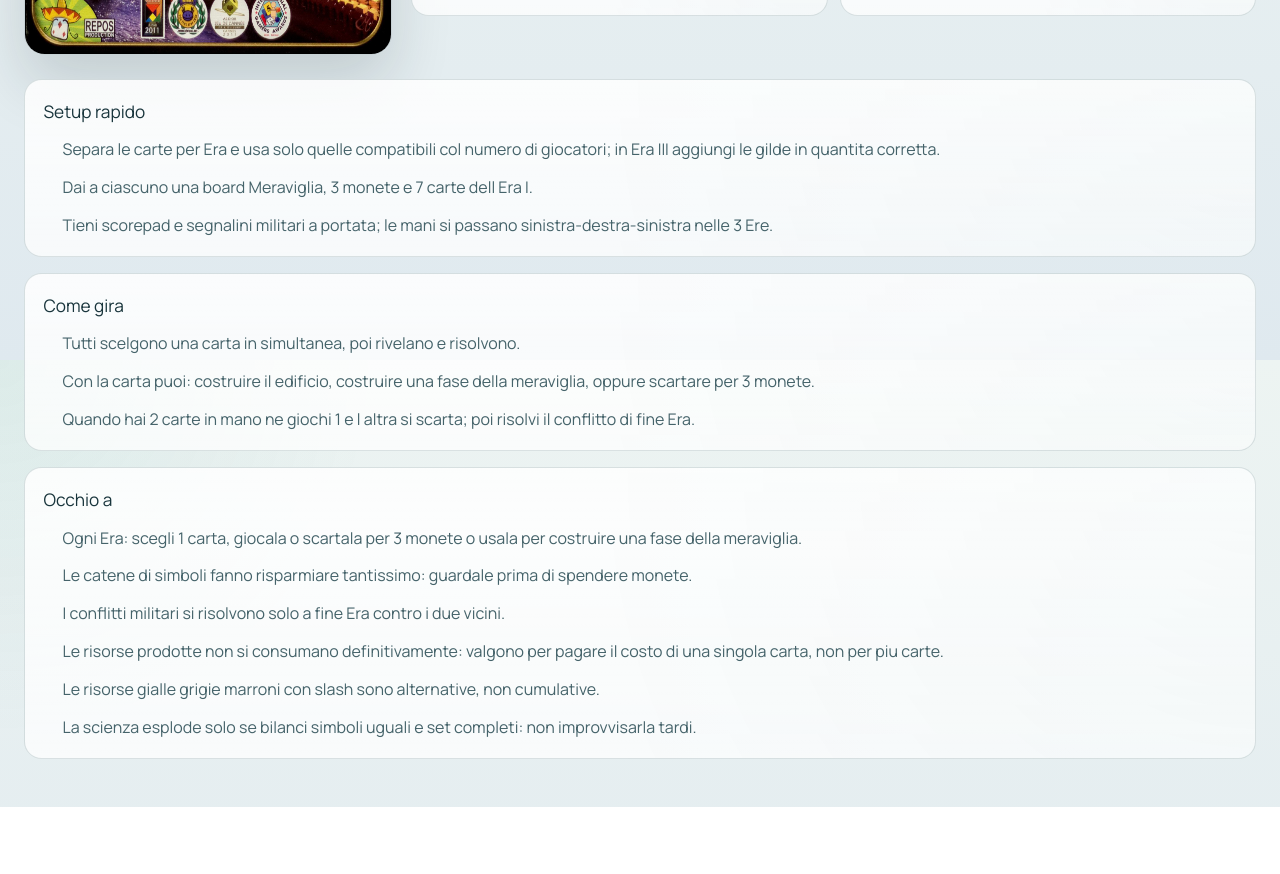
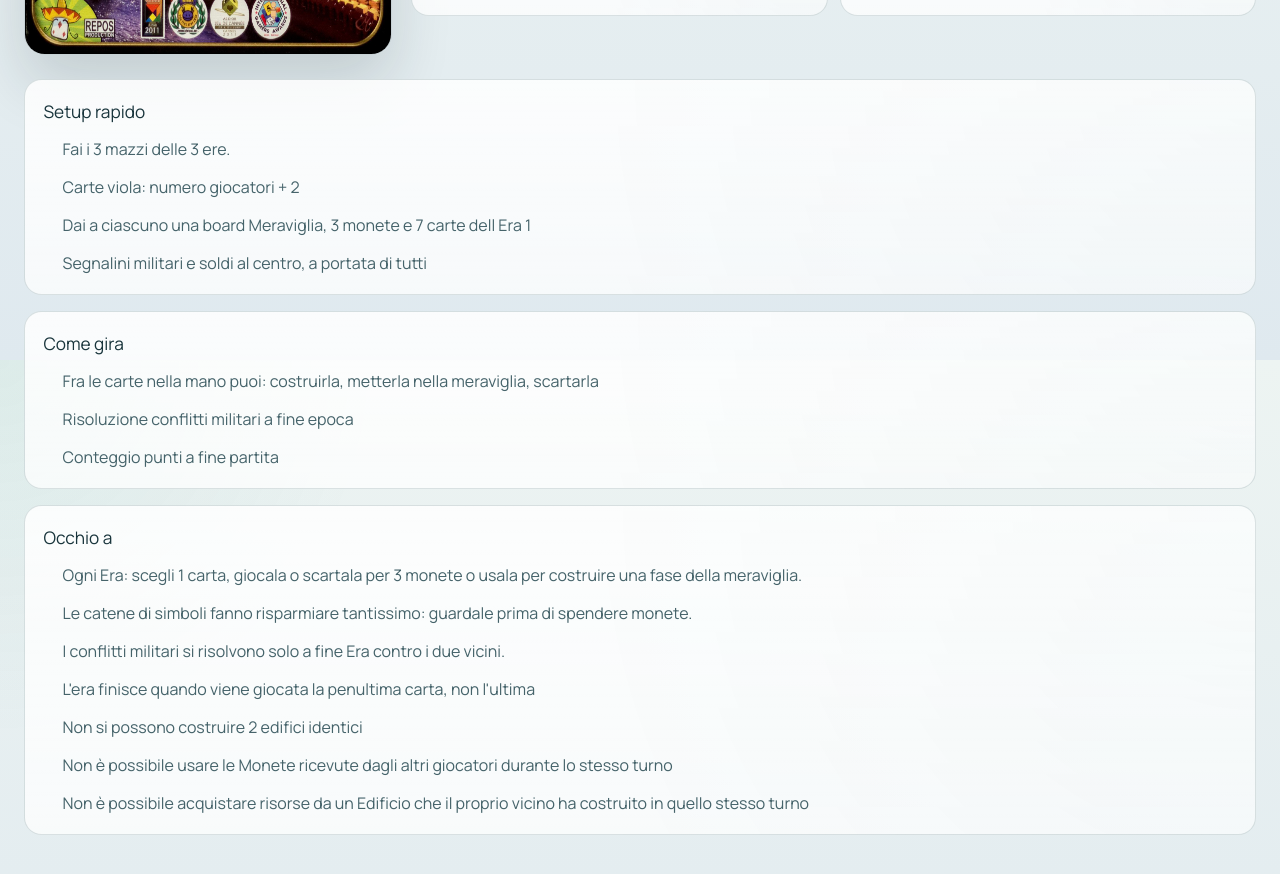
Before and after one commit to fedesecco/board-game-recap, an Angular app: page /games/7-wonders in a window 1280 px wide. Shown: the part 440-1314 px from the top of the page. Before the commit the page ends 1247 px from the top, so only its background shows below. Built offline with nearby package versions, Linux system fonts and the light colour scheme.

Commit message:
Updated 7 Wonders rules

```diff
--- a/src/app/data/board-game-recaps.ts
+++ b/src/app/data/board-game-recaps.ts
@@ -14,25 +14,26 @@ export const BOARD_GAME_RECAPS: Record<string, BoardGameRecap> = {
       {
         title: 'Setup rapido',
         items: [
-          'Separa le carte per Era e usa solo quelle compatibili col numero di giocatori; in Era III aggiungi le gilde in quantita corretta.',
-          'Dai a ciascuno una board Meraviglia, 3 monete e 7 carte dell Era I.',
-          'Tieni scorepad e segnalini militari a portata; le mani si passano sinistra-destra-sinistra nelle 3 Ere.',
-        ],
-      },
-      {
-        title: 'Come gira',
-        items: [
-          'Tutti scelgono una carta in simultanea, poi rivelano e risolvono.',
-          'Con la carta puoi: costruire il edificio, costruire una fase della meraviglia, oppure scartare per 3 monete.',
-          'Quando hai 2 carte in mano ne giochi 1 e l altra si scarta; poi risolvi il conflitto di fine Era.',
-        ],
-      },
-      {
-        title: 'Occhio a',
-        items: [
-          'Le risorse prodotte non si consumano definitivamente: valgono per pagare il costo di una singola carta, non per piu carte.',
-          'Le risorse gialle grigie marroni con slash sono alternative, non cumulative.',
-          'La scienza esplode solo se bilanci simboli uguali e set completi: non improvvisarla tardi.',
+          'Fai i 3 mazzi delle 3 ere. Carte viola: numero giocatori + 2',
+          'Dai a ciascuno una board Meraviglia, 3 monete e 7 carte dell Era 1',
+          'Segnalini militari e soldi al centro, a portata di tutti',
+        ],
+      },
+      {
+        title: 'Come gira',
+        items: [
+          'Fra le carte nella mano puoi: costruirla, metterla nella meraviglia, scartarla',
+          'Risoluzione conflitti militari a fine epoca',
+          'Conteggio punti a fine partita',
+        ],
+      },
+      {
+        title: 'Occhio a',
+        items: [
+          "L'era finisce quando viene giocata la penultima carta, non l'ultima",
+          "Non si possono costruire 2 edifici identici",
+          "Non è possibile usare le Monete ricevute dagli altri giocatori durante lo stesso turno",
+          "Non è possibile acquistare risorse da un Edificio che il proprio vicino ha costruito in quello stesso turno"
         ],
       },
     ],
```
